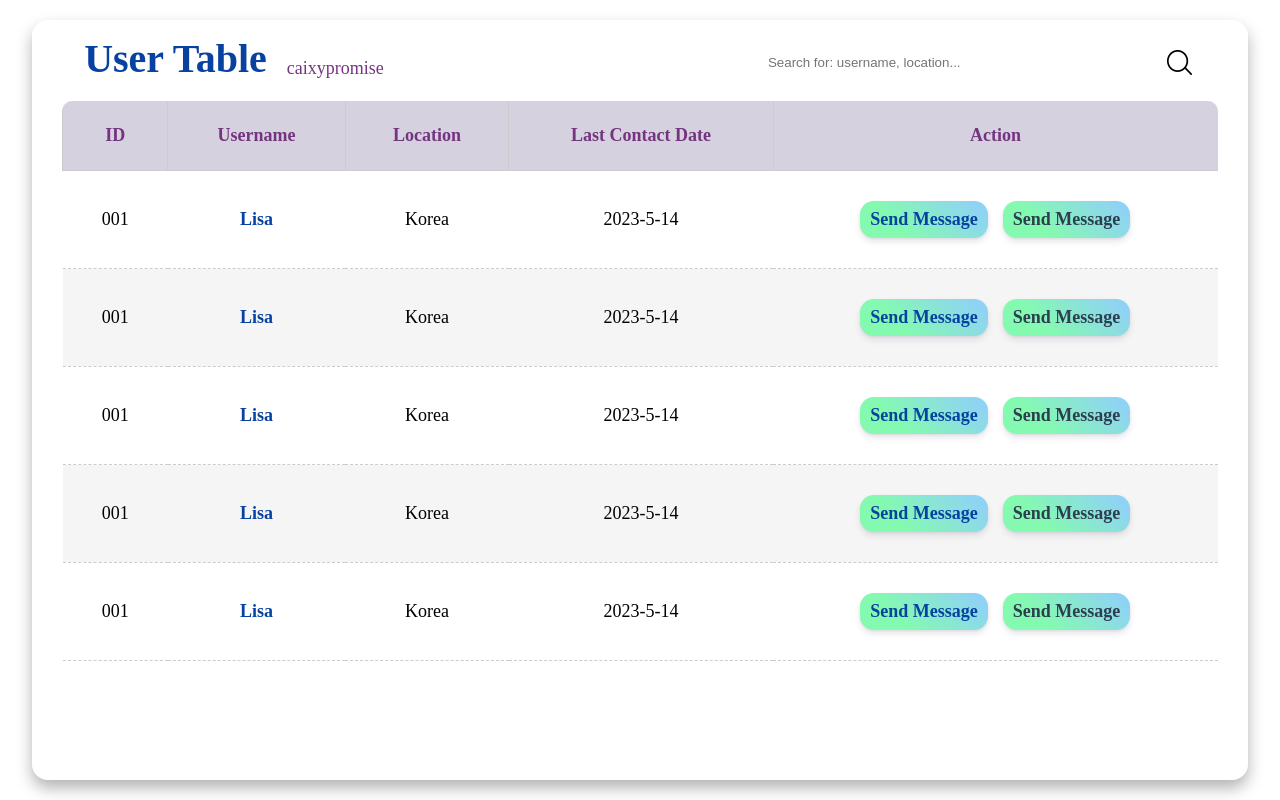
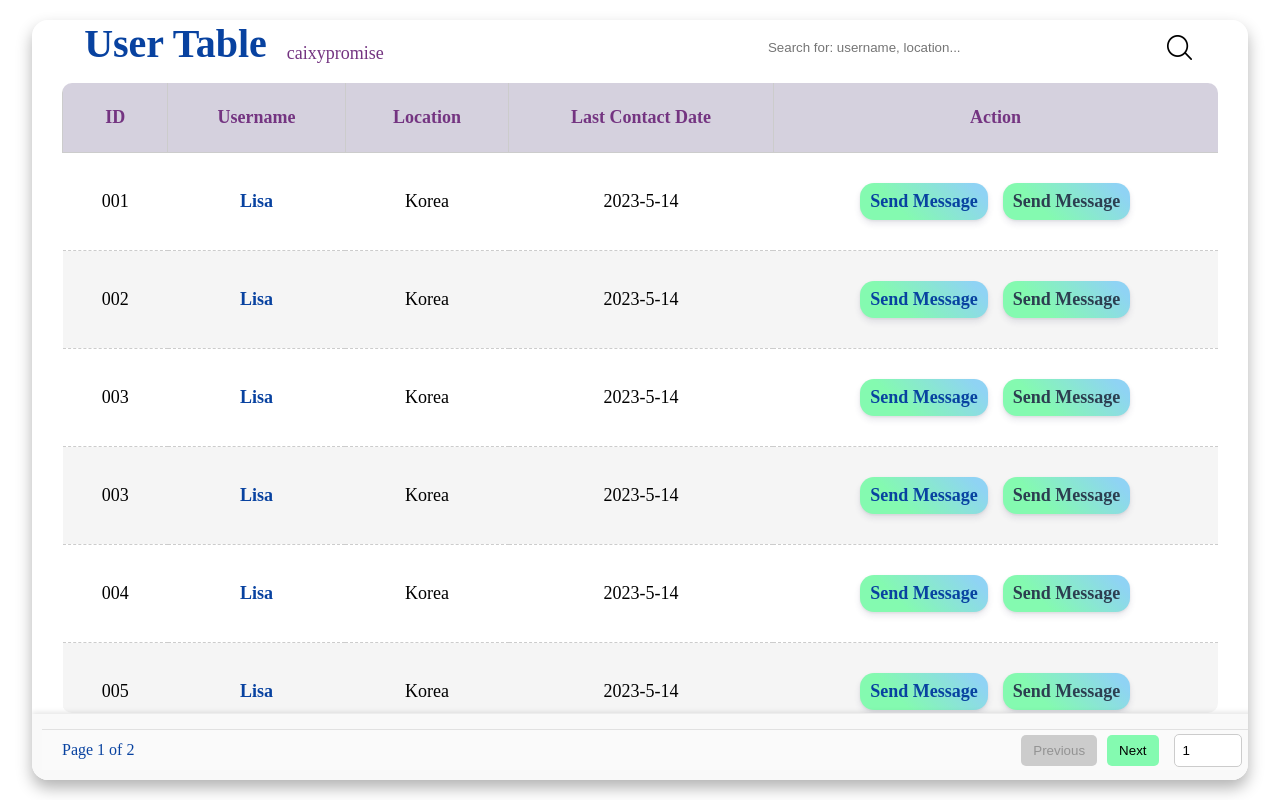
Before and after one commit to CaixyPromise/react-pretty-table, a React (Create React App) app: page / in a window 1280 px wide. Built offline with nearby package versions, Linux system fonts and the light colour scheme.

Commit message:
添加分页

```diff
--- a/src/components/Table/index.d.ts
+++ b/src/components/Table/index.d.ts
@@ -49,6 +49,10 @@ export class TableStruct<T>
     return this.columns;
   }
 
+  getRowsCount(): number {
+    return this.rowsData.length;
+  }
+
   getHeaderName(): string {
     return this.headerName;
   }
--- a/src/components/Table/index.module.scss
+++ b/src/components/Table/index.module.scss
@@ -15,17 +15,16 @@
 	left: 50%;
 	transform: translate(-50%, -50%);
 
-	.highlighted
-	{
+	.highlighted {
 		animation: glowFadeOut 2s ease-out forwards;
 	}
 
-	@keyframes glowFadeOut
-	{
+	@keyframes glowFadeOut {
 		0% {
 			background-color: rgba(255, 255, 0, 0.5); // Glowing color
 			box-shadow: 0 0 10px rgba(255, 255, 0, 0.75); // Glowing effect
 		}
+
 		100% {
 			background-color: inherit; // Fade to original background color
 			box-shadow: none; // Remove the glow effect
@@ -38,6 +37,7 @@
 			opacity: 0;
 			transform: translateX(-30px);
 		}
+
 		to {
 			opacity: 1;
 			transform: translateX(0);
@@ -49,6 +49,7 @@
 			opacity: 0;
 			transform: translateY(20px);
 		}
+
 		to {
 			opacity: 1;
 			transform: translateY(0);
@@ -60,6 +61,7 @@
 			opacity: 0;
 			transform: translateX(20px);
 		}
+
 		to {
 			opacity: 1;
 			transform: translateX(0);
@@ -71,6 +73,7 @@
 			opacity: 0;
 			transform: translateX(40px);
 		}
+
 		to {
 			opacity: 1;
 			transform: translateX(0);
@@ -91,6 +94,7 @@
 		padding-right: 40px; // 保持与表格右侧的内边距一致
 		justify-content: space-between;
 		align-items: center;
+
 		h1 {
 			margin: 0; // 移除默认的 margin
 			font-size: 40px;
@@ -98,17 +102,20 @@
 			animation: fadeInUp 0.8s ease-out forwards; // 应用动画
 			margin-bottom: 0.2em;
 		}
+
 		h1:hover {
 			text-shadow: 0px 0px 2px #0842a0;
 		}
-	  & .header-content { // 新增样式用于包裹标题和描述
+
+		& .header-content {
+			// 新增样式用于包裹标题和描述
 			display: flex;
 			align-items: center;
 			justify-content: space-between;
 		}
 
-	  & .description
-	  { // 样式用于描述文本
+		& .description {
+			// 样式用于描述文本
 
 			margin-left: 20px; // 与标题的间距
 			color: #743481; // 描述信息的字体颜色
@@ -136,6 +143,7 @@
 			width: 35%;
 			border: 2;
 			animation: fadeSeachIn 0.7s ease forwards;
+
 			// padding-right: 20%;
 			&:hover {
 				width: 45%;
@@ -148,6 +156,7 @@
 				height: 25px;
 				border-radius: 0% 10px;
 			}
+
 			& img:hover {
 				background-color: rgba(255, 255, 255, 0.5);
 				box-shadow: 0 5px 27px rgba(0, 0, 0, 0.23);
@@ -168,6 +177,7 @@
 			}
 		}
 	}
+
 	a {
 		color: #0842a0;
 		font-weight: 700;
@@ -188,7 +198,7 @@
 		min-height: 50vh;
 		font-size: 18px;
 		animation: fadeIn 0.5s ease forwards;
-
+		margin-bottom: 67px;
 
 		// 设置默认状态下滚动条透明
 		&::-webkit-scrollbar {
@@ -212,6 +222,7 @@
 		& table {
 			width: 100%;
 			border-collapse: collapse;
+
 			td {
 				animation: fadeTextIn 0.7s ease forwards;
 				padding: 12px 24px;
@@ -234,8 +245,8 @@
 			// margin-left: 20px;
 			border-spacing: 0px 20px;
 		}
-	  & thead tr
-	  {
+
+		& thead tr {
 			color: #743481;
 		}
 
@@ -247,7 +258,7 @@
 			cursor: pointer;
 			z-index: 10;
 			padding: 24px 24px;
-		border-left: 1px solid  var(--table-border-color, #ccc); // 默认颜色作为后备
+			border-left: 1px solid var(--table-border-color, #ccc); // 默认颜色作为后备
 			border-bottom: 1px solid var(--table-border-color, #ccc);
 			transition: background-color 0.3s ease-out, text-shadow 0.3s ease-out; // 添加text-shadow到transition
 
@@ -302,6 +313,7 @@
 			&:nth-child(4n+2) {
 				background-color: #6fcaea;
 			}
+
 			&:hover {
 				box-shadow: 0 7px 14px rgba(50, 50, 93, 0.1), 0 3px 6px rgba(0, 0, 0, 0.08); // 鼠标悬浮时增加阴影效果
 				transform: translateY(-1px); // 使按钮有点击效果
@@ -313,4 +325,67 @@
 			}
 		}
 	}
+
+	// 分页控件的样式
+	&__pagination
+	{
+		display: flex;
+		justify-content: space-between;
+		align-items: center;
+		padding: 15px 20px;
+		background-color: rgba(255, 255, 255, 0.2);
+		border-top: 1px solid rgba(0, 0, 0, 0.1);
+		margin-top: 5px;
+		height: 10px;
+		width: 97%;
+
+		&__info
+		{
+			font-size: 16px;
+			color: #0842a0;
 		}
+
+		&__controls {
+			display: flex;
+			align-items: center;
+
+			&__button {
+				padding: 8px 12px;
+				margin: 0 5px;
+				background-color: #84fab0;
+				border: none;
+				border-radius: 5px;
+				cursor: pointer;
+				transition: background-color 0.3s;
+
+				&:hover {
+					background-color: #8fd3f4;
+				}
+
+				&:disabled {
+					background-color: #ccc;
+					cursor: default;
+				}
+			}
+
+			&__input {
+				width: 50px;
+				padding: 8px;
+				margin-left: 10px;
+				border-radius: 5px;
+				border: 1px solid #ccc;
+			}
+		}
+	}
+
+	.pretty-table__footer {
+		width: 100%;
+		padding: 10px 10px; // 根据需要调整内边距
+		box-shadow: 0 -2px 5px rgba(0, 0, 0, 0.1); // 可选，为底部添加阴影
+		background-color: #f9f9f9; // 根据需要调整背景颜色
+		position: absolute;
+		bottom: 0; // 固定在底部
+		left: 0;
+	}
+
+}
--- a/src/components/Table/index.tsx
+++ b/src/components/Table/index.tsx
@@ -10,10 +10,10 @@ const PrettyTable: React.FC<PrettyTableProps<any>> = ({ table_data, description,
   {
     return (
       <React.Fragment>
-        {/* {cell.data} */}
         {cell.actions ? cell.actions && cell.actions.map((action:Action, index:number) =>
         {
-          switch (action.type) {
+          switch (action.type)
+          {
             case 'link':
               return <a href={action.content} key={index}>{cell.data}</a>;
             case 'button':
@@ -21,13 +21,30 @@ const PrettyTable: React.FC<PrettyTableProps<any>> = ({ table_data, description,
             default:
               return cell.data;
           }
-        }) : cell.data}
+        })
+        : cell.data
+        }
       </React.Fragment>
     );
   };
 
+  const tableData = table_data.getRowsData();
+
+
   const [highlightedRows, setHighlightedRows] = useState(new Set<number>());
   const [searchText, setSearchText] = useState("");
+
+  const [currentPage, setCurrentPage] = useState(1);
+  const [usersPerPage, setUsersPerPage] = useState(10);
+  const [totalUsers, setTotalUsers] = useState(table_data.getRowsCount());
+
+  // 计算当前页显示的数据
+  const indexOfLastUser = currentPage * usersPerPage;
+  const indexOfFirstUser = indexOfLastUser - usersPerPage;
+  const currentUsers = tableData.slice(indexOfFirstUser, indexOfLastUser);
+
+  // 处理分页
+  const paginate = (pageNumber:number) => setCurrentPage(pageNumber);
   const firstRowRef = useRef<HTMLTableRowElement>(null);
 
   // 处理搜索文本变化
@@ -84,6 +101,11 @@ const PrettyTable: React.FC<PrettyTableProps<any>> = ({ table_data, description,
     }
   }, [highlightedRows]);
 
+  useEffect(() => {
+    setCurrentPage(1);
+    setTotalUsers(table_data.getRowsCount());
+  }, [searchText, table_data]);
+
   return (
     <main className={styles['pretty-table']}>
       <section className={styles['pretty-table__header']}>
@@ -104,7 +126,7 @@ const PrettyTable: React.FC<PrettyTableProps<any>> = ({ table_data, description,
             </tr>
           </thead>
           <tbody>
-            {table_data.getRowsData().map((row, rowIndex) => (
+            {currentUsers.map((row, rowIndex) => (
               <tr key={rowIndex} ref={rowIndex === 0 ? firstRowRef : null}>
                 {row.map((cell) =>
                 (
@@ -120,6 +142,37 @@ const PrettyTable: React.FC<PrettyTableProps<any>> = ({ table_data, description,
           </tbody>
         </table>
       </section>
+       <footer className={styles['pretty-table__footer']}>
+        <div className={styles['pretty-table__pagination']}>
+        <div className={styles['pretty-table__pagination__info']}>
+          Page {currentPage} of {Math.ceil(totalUsers / usersPerPage)}
+        </div>
+        <div className={styles['pretty-table__pagination__controls']}>
+          <button
+            onClick={() => paginate(currentPage - 1)}
+            disabled={currentPage === 1}
+            className={styles['pretty-table__pagination__controls__button']}
+          >
+            Previous
+          </button>
+          <button
+            onClick={() => paginate(currentPage + 1)}
+            disabled={currentPage === Math.ceil(totalUsers / usersPerPage)}
+            className={styles['pretty-table__pagination__controls__button']}
+          >
+            Next
+          </button>
+          {/* 输入跳转页数 */}
+          <input
+            type="number"
+            className={styles['pretty-table__pagination__controls__input']}
+            value={currentPage}
+            onChange={(e) => paginate(Number(e.target.value))}
+
+          />
+        </div>
+      </div>
+        </footer>
     </main>
   );
 };
--- a/src/pages/Table/index.tsx
+++ b/src/pages/Table/index.tsx
@@ -50,7 +50,7 @@ const UserList: React.FC = () =>
             ] },
         ],
         [
-          { key: 'id', data: '001' },
+          { key: 'id', data: '002' },
           { key: 'username', data: 'Lisa', actions: [
             { type: 'link', content: 'Send Message', },
           ] },
@@ -62,7 +62,7 @@ const UserList: React.FC = () =>
               { type: 'button', content: 'Send Message', onClick: sendMessage },
             ] },
         ],[
-          { key: 'id', data: '001' },
+          { key: 'id', data: '003' },
           { key: 'username', data: 'Lisa', actions: [
             { type: 'link', content: 'Send Message', },
           ] },
@@ -74,19 +74,7 @@ const UserList: React.FC = () =>
               { type: 'button', content: 'Send Message', onClick: sendMessage },
             ] },
         ],[
-          { key: 'id', data: '001' },
-          { key: 'username', data: 'Lisa', actions: [
-            { type: 'link', content: 'Send Message', },
-          ] },
-          { key: 'location', data: 'Korea' },
-          { key: 'lastContactDate', data: '2023-5-14' },
-          { key: 'action', data: 'Send Message',
-            actions: [
-              { type: 'button', content: 'Send Message', onClick: sendMessage },
-              { type: 'button', content: 'Send Message', onClick: sendMessage },
-            ] },
-        ],[
-          { key: 'id', data: '001' },
+          { key: 'id', data: '003' },
           { key: 'username', data: 'Lisa', actions: [
             { type: 'link', content: 'Send Message', },
           ] },
@@ -98,6 +86,98 @@ const UserList: React.FC = () =>
               { type: 'button', content: 'Send Message', onClick: sendMessage },
             ] },
         ],
+        [
+          { key: 'id', data: '004' },
+          { key: 'username', data: 'Lisa', actions: [
+            { type: 'link', content: 'Send Message', },
+          ] },
+          { key: 'location', data: 'Korea' },
+          { key: 'lastContactDate', data: '2023-5-14' },
+          { key: 'action', data: 'Send Message',
+            actions: [
+              { type: 'button', content: 'Send Message', onClick: sendMessage },
+              { type: 'button', content: 'Send Message', onClick: sendMessage },
+            ] },
+        ],
+        [
+          { key: 'id', data: '005' },
+          { key: 'username', data: 'Lisa', actions: [
+            { type: 'link', content: 'Send Message', },
+          ] },
+          { key: 'location', data: 'Korea' },
+          { key: 'lastContactDate', data: '2023-5-14' },
+          { key: 'action', data: 'Send Message',
+            actions: [
+              { type: 'button', content: 'Send Message', onClick: sendMessage },
+              { type: 'button', content: 'Send Message', onClick: sendMessage },
+            ] },
+        ],
+        [
+          { key: 'id', data: '006' },
+          { key: 'username', data: 'Lisa', actions: [
+            { type: 'link', content: 'Send Message', },
+          ] },
+          { key: 'location', data: 'Korea' },
+          { key: 'lastContactDate', data: '2023-5-14' },
+          { key: 'action', data: 'Send Message',
+            actions: [
+              { type: 'button', content: 'Send Message', onClick: sendMessage },
+              { type: 'button', content: 'Send Message', onClick: sendMessage },
+            ] },
+        ],
+        [
+          { key: 'id', data: '007' },
+          { key: 'username', data: 'Lisa', actions: [
+            { type: 'link', content: 'Send Message', },
+          ] },
+          { key: 'location', data: 'Korea' },
+          { key: 'lastContactDate', data: '2023-5-14' },
+          { key: 'action', data: 'Send Message',
+            actions: [
+              { type: 'button', content: 'Send Message', onClick: sendMessage },
+              { type: 'button', content: 'Send Message', onClick: sendMessage },
+            ] },
+        ],
+        [
+          { key: 'id', data: '008' },
+          { key: 'username', data: 'Lisa', actions: [
+            { type: 'link', content: 'Send Message', },
+          ] },
+          { key: 'location', data: 'Korea' },
+          { key: 'lastContactDate', data: '2023-5-14' },
+          { key: 'action', data: 'Send Message',
+            actions: [
+              { type: 'button', content: 'Send Message', onClick: sendMessage },
+              { type: 'button', content: 'Send Message', onClick: sendMessage },
+            ] },
+        ],
+        [
+          { key: 'id', data: '009' },
+          { key: 'username', data: 'Lisa', actions: [
+            { type: 'link', content: 'Send Message', },
+          ] },
+          { key: 'location', data: 'Korea' },
+          { key: 'lastContactDate', data: '2023-5-14' },
+          { key: 'action', data: 'Send Message',
+            actions: [
+              { type: 'button', content: 'Send Message', onClick: sendMessage },
+              { type: 'button', content: 'Send Message', onClick: sendMessage },
+            ] },
+        ],
+        [
+          { key: 'id', data: '010' },
+          { key: 'username', data: 'Lisa', actions: [
+            { type: 'link', content: 'Send Message', },
+          ] },
+          { key: 'location', data: 'Korea' },
+          { key: 'lastContactDate', data: '2023-5-14' },
+          { key: 'action', data: 'Send Message',
+            actions: [
+              { type: 'button', content: 'Send Message', onClick: sendMessage },
+              { type: 'button', content: 'Send Message', onClick: sendMessage },
+            ] },
+        ],
+
       ];
       const userTable = new TableStruct(rowData, columns, "User Table");
 
```
Lines whose indentation alone changed are shown as unchanged.
